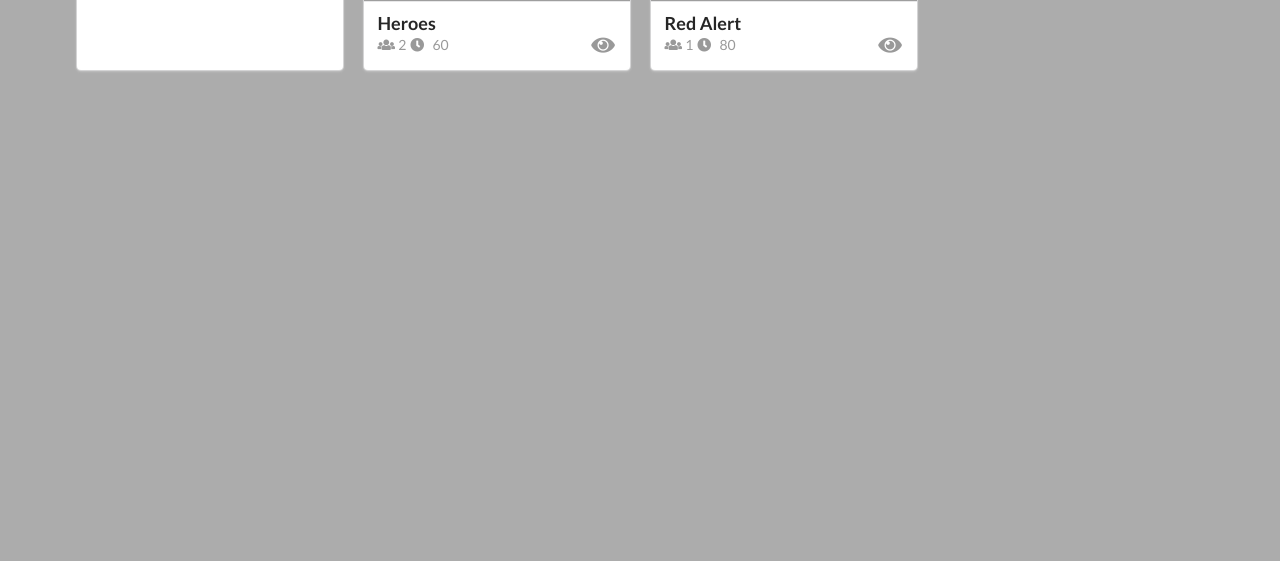
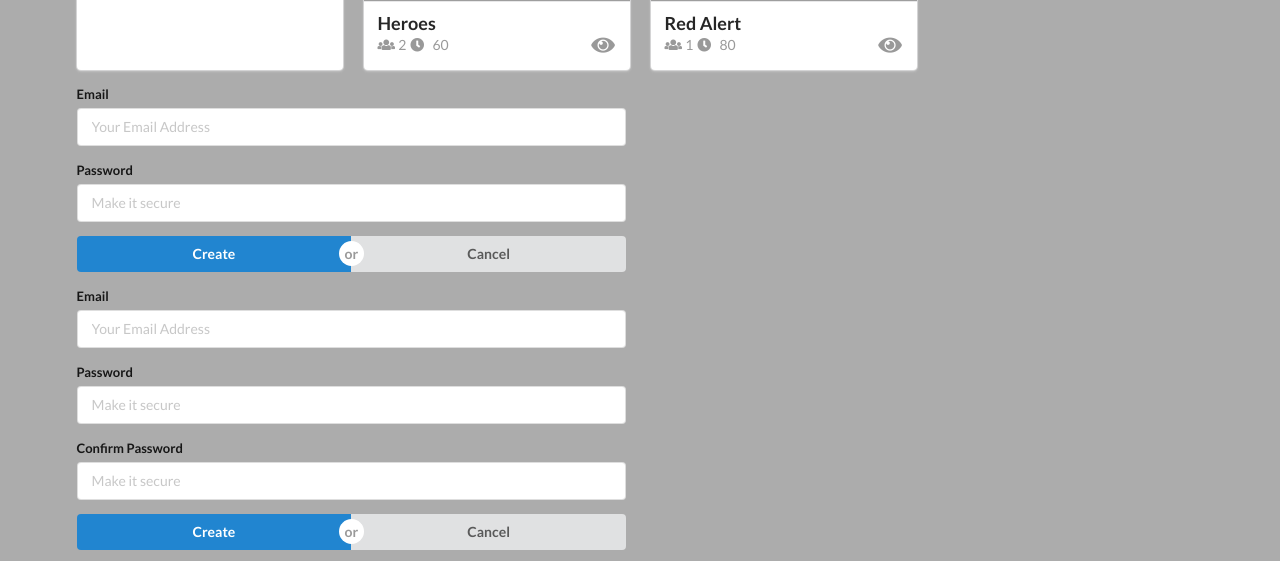
Before and after one commit to l4web/js, a React (Create React App) app: page / in a window 1280 px wide. Shown: the part 239-800 px from the top of the page. Built offline with nearby package versions, Linux system fonts and the light colour scheme; grey boxes are pictures that could not be loaded.

Commit message:
#05-02 Form refactor

```diff
--- a/src/components/App.js
+++ b/src/components/App.js
@@ -3,6 +3,8 @@ import _orderBy from 'lodash/orderBy';
 import GamesList from "./GamesList";
 import GameForm from "./GameForm";
 import TopNacigation from "./TopNavigation";
+import LoginForm from "./LoginForm";
+import SignupForm from "./SignupForm";
 
 const publishers = [
     {
@@ -122,6 +124,8 @@ class App extends React.Component {
                                    toggleFeatured={this.toggleFeatured}/>
                     </div>
                 </div>
+                <LoginForm/>
+                <SignupForm/>
             </div>
         );
     }
--- a/src/components/GameForm.js
+++ b/src/components/GameForm.js
@@ -18,6 +18,7 @@ import ReactImageFallBack from 'react-image-fallback';
 
 class GameForm extends React.Component {
     state={
+        data: {
             name: '',
             description: '',
             price: 0,
@@ -28,21 +29,23 @@ class GameForm extends React.Component {
             genre: 1,
             publisher: 1,
             thumbnail: ''
+        },
+        errors: {}
     };
 
 
     handleSubmit = e => {
         e.preventDefault();
-        console.log(this.state)
+        console.log(this.state.data)
     };
 
-    handleStringChange = e => {this.setState({ [e.target.name]: e.target.value}) };
-    handleNumberChange = e => {this.setState({ [e.target.name]: parseInt(e.target.value, 10)}) };
-    handleCheckboxChange = e => {this.setState({ [e.target.name]: e.target.checked()})};
+    handleStringChange = e => {this.setState({ data:{ ...this.state.data, [e.target.name]: e.target.value }}) };
+    handleNumberChange = e => {this.setState({ data:{...this.state.data, [e.target.name]: parseInt(e.target.value, 10)}}) };
+    handleCheckboxChange = e => {this.setState({ data:{...this.state.data,[e.target.name]: e.target.checked()}})};
     toggleTag= tag => {
-        this.state.tags.includes(tag._id)
-        ? this.setState({tags: this.state.tags.filter(id => id !== tag.id)})
-        : this.setState({tags: [...this.state.tags, tag._id]})
+        this.state.data.tags.includes(tag._id)
+        ? this.setState({ data:{tags: this.state.data.tags.filter(id => id !== tag.id)}})
+        : this.setState({ data:{tags: [...this.state.data.tags, tag._id]}})
     };
     handleGenreChange = genre => {this.setState({genre: genre._id})};
 
@@ -59,7 +62,7 @@ class GameForm extends React.Component {
                                 name="name"
                                 className="text"
                                 placeholder="Full game title"
-                                value = {this.state.name}
+                                value = {this.state.data.name}
                                 onChange={this.handleStringChange}
                             />
                         </div>
@@ -71,14 +74,14 @@ class GameForm extends React.Component {
                                 name="description"
                                 className="text"
                                 placeholder="Game description"
-                                value = {this.state.description}
+                                value = {this.state.data.description}
                                 onChange={this.handleStringChange}
                             />
                         </div>
                     </div>
                     <div className="four wide column">
                         <ReactImageFallBack
-                            src={this.state.thumbnail}
+                            src={this.state.data.thumbnail}
                             fallbackImage="http://via.placeholder.com/250x250"
                             alt="thumbnail"
                             className="ui image"
@@ -96,7 +99,7 @@ class GameForm extends React.Component {
                         name="thumbnail"
                         className="text"
                         placeholder="Full game title"
-                        value = {this.state.thumbnail}
+                        value = {this.state.data.thumbnail}
                         onChange={this.handleStringChange}
                     />
                 </div>
@@ -108,7 +111,7 @@ class GameForm extends React.Component {
                             id="price"
                             name="price"
                             className="text"
-                            value = {this.state.price}
+                            value = {this.state.data.price}
                             onChange={this.handleNumberChange}
                         />
                     </div>
@@ -119,7 +122,7 @@ class GameForm extends React.Component {
                             id="duration"
                             name="duration"
                             className="text"
-                            value = {this.state.duration}
+                            value = {this.state.data.duration}
                             onChange={this.handleNumberChange}
                         />
                     </div>
@@ -131,7 +134,7 @@ class GameForm extends React.Component {
                             name="players"
                             className="text"
                             placeholder="Full game title"
-                            value = {this.state.players}
+                            value = {this.state.data.players}
                             onChange={this.handleStringChange}
                         />
                     </div>
--- /dev/null
+++ b/src/components/LoginForm.js
@@ -0,0 +1,59 @@
+import React from 'react';
+import PropTypes from 'prop-types';
+
+class LoginForm extends React.Component {
+    state= {
+        email:'',
+        password: ''
+    };
+
+    handleSubmit = e => {
+        e.preventDefault();
+        console.log(this.state)
+    };
+    handleStringChange = e => {this.setState({ [e.target.name]: e.target.value}) };
+
+    render(){
+        return (
+            <form className="ui form" onSubmit={this.handleSubmit}>
+                <div className="ui grid">
+                    <div className="eight wide column">
+                        <div className="field">
+                            <label htmlFor="name">Email</label>
+                            <input
+                                type="email"
+                                id="email"
+                                name="email"
+                                className="text"
+                                placeholder="Your Email Address"
+                                value = {this.state.email}
+                                onChange={this.handleStringChange}
+                            />
+                        </div>
+                        <div className="field">
+                            <label htmlFor="password">Password</label>
+                            <input
+                                type="password"
+                                id="password"
+                                name="password"
+                                className="text"
+                                placeholder="Make it secure"
+                                value = {this.state.password}
+                                onChange={this.handleStringChange}
+                            />
+                        </div>
+                        <div className="ui fluid buttons">
+                            <button className="button ui primary" type="submit">
+                                Create
+                            </button>
+                            <div className="or"></div>
+                            <a  className="ui button">Cancel</a>
+                        </div>
+                    </div>
+                </div>
+            </form>
+        );
+    }
+}
+
+export default LoginForm;
--- /dev/null
+++ b/src/components/SignupForm.js
@@ -0,0 +1,65 @@
+import React from 'react';
+
+class SignupForm extends React.Component {
+    state= {
+        email:'',
+        password: '',
+        passwordConfirmation: ''
+    };
+
+    render(){
+        return (
+            <form className="ui form" onSubmit={this.handleSubmit}>
+                <div className="ui grid">
+                    <div className="eight wide column">
+                        <div className="field">
+                            <label htmlFor="name">Email</label>
+                            <input
+                                type="email"
+                                id="email"
+                                name="email"
+                                className="text"
+                                placeholder="Your Email Address"
+                                value = {this.state.email}
+                                onChange={this.handleStringChange}
+                            />
+                        </div>
+                        <div className="field">
+                            <label htmlFor="password">Password</label>
+                            <input
+                                type="password"
+                                id="password"
+                                name="password"
+                                className="text"
+                                placeholder="Make it secure"
+                                value = {this.state.password}
+                                onChange={this.handleStringChange}
+                            />
+                        </div>
+                        <div className="field">
+                            <label htmlFor="password">Confirm Password</label>
+                            <input
+                                type="password"
+                                id="passwordConfirmation"
+                                name="passwordConfirmation"
+                                className="text"
+                                placeholder="Make it secure"
+                                value = {this.state.passwordConfirmation}
+                                onChange={this.handleStringChange}
+                            />
+                        </div>
+                        <div className="ui fluid buttons">
+                            <button className="button ui primary" type="submit">
+                                Create
+                            </button>
+                            <div className="or"></div>
+                            <a  className="ui button">Cancel</a>
+                        </div>
+                    </div>
+                </div>
+            </form>
+        );
+    }
+}
+
+export default SignupForm;
```
Lines whose indentation alone changed are shown as unchanged.
